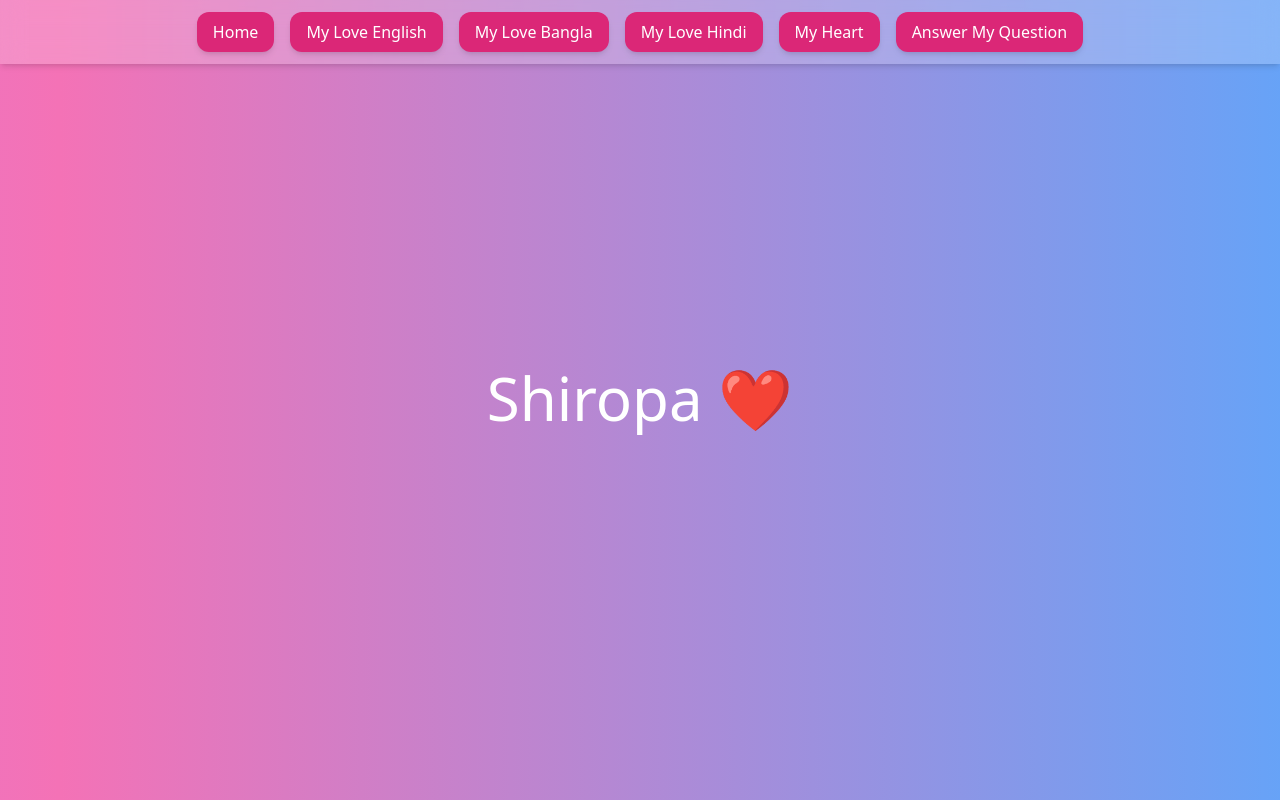
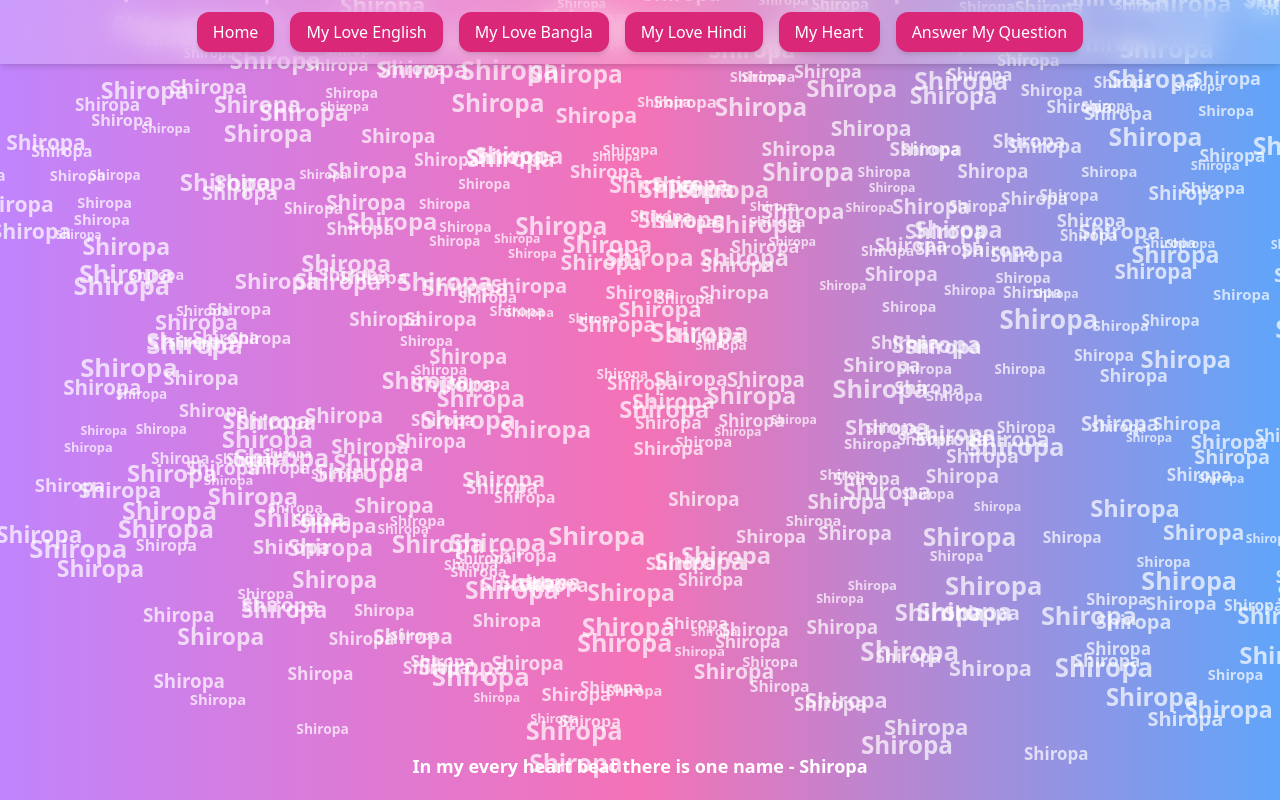
Before and after one commit to askmesupu/finalhope, a React (Create React App) app: page /myheart in a window 1280 px wide. Built offline with nearby package versions, Linux system fonts and the light colour scheme.

Commit message:
Update MyHeart.js

```diff
--- a/src/pages/MyHeart.js
+++ b/src/pages/MyHeart.js
@@ -1,13 +1,56 @@
-import React from "react";
+import React, { useEffect, useState } from "react";
 
 export default function MyHeart() {
+  const [words, setWords] = useState([]);
+
+  useEffect(() => {
+    // Generate 500 floating Shiropa words
+    const newWords = Array.from({ length: 500 }, () => ({
+      x: Math.random() * window.innerWidth,
+      y: Math.random() * window.innerHeight,
+      size: Math.random() * 14 + 12, // 12px to 26px
+      speed: Math.random() * 1 + 0.2,
+    }));
+    setWords(newWords);
+
+    const interval = setInterval(() => {
+      setWords((prevWords) =>
+        prevWords.map((word) => ({
+          ...word,
+          y: word.y - word.speed,
+          x: word.x + Math.sin(word.y / 50) * 0.5, // slight sway
+        }))
+      );
+    }, 30);
+
+    return () => clearInterval(interval);
+  }, []);
+
   return (
-    <div className="min-h-screen flex items-center justify-center bg-gradient-to-r from-purple-400 via-pink-400 to-blue-400 bg-animate">
-      <div className="relative w-full h-full flex items-center justify-center">
-        <div className="text-white text-4xl md:text-6xl animate-bounce">
-          Shiropa ❤️
-        </div>
+    <div className="relative min-h-screen bg-gradient-to-r from-purple-400 via-pink-400 to-blue-400 overflow-hidden">
+      {/* Floating Shiropa words */}
+      {words.map((word, index) => (
+        <span
+          key={index}
+          style={{
+            position: "absolute",
+            left: word.x,
+            top: word.y,
+            fontSize: word.size,
+            color: "rgba(255,255,255,0.7)",
+            fontWeight: "bold",
+            pointerEvents: "none",
+            whiteSpace: "nowrap",
+          }}
+        >
+          Shiropa
+        </span>
+      ))}
+
+      {/* Bottom small text */}
+      <div className="absolute bottom-5 w-full text-center text-white text-sm md:text-lg font-semibold z-50">
+        In my every heart beat there is one name - Shiropa
       </div>
     </div>
   );
-    }
+                      }
```
